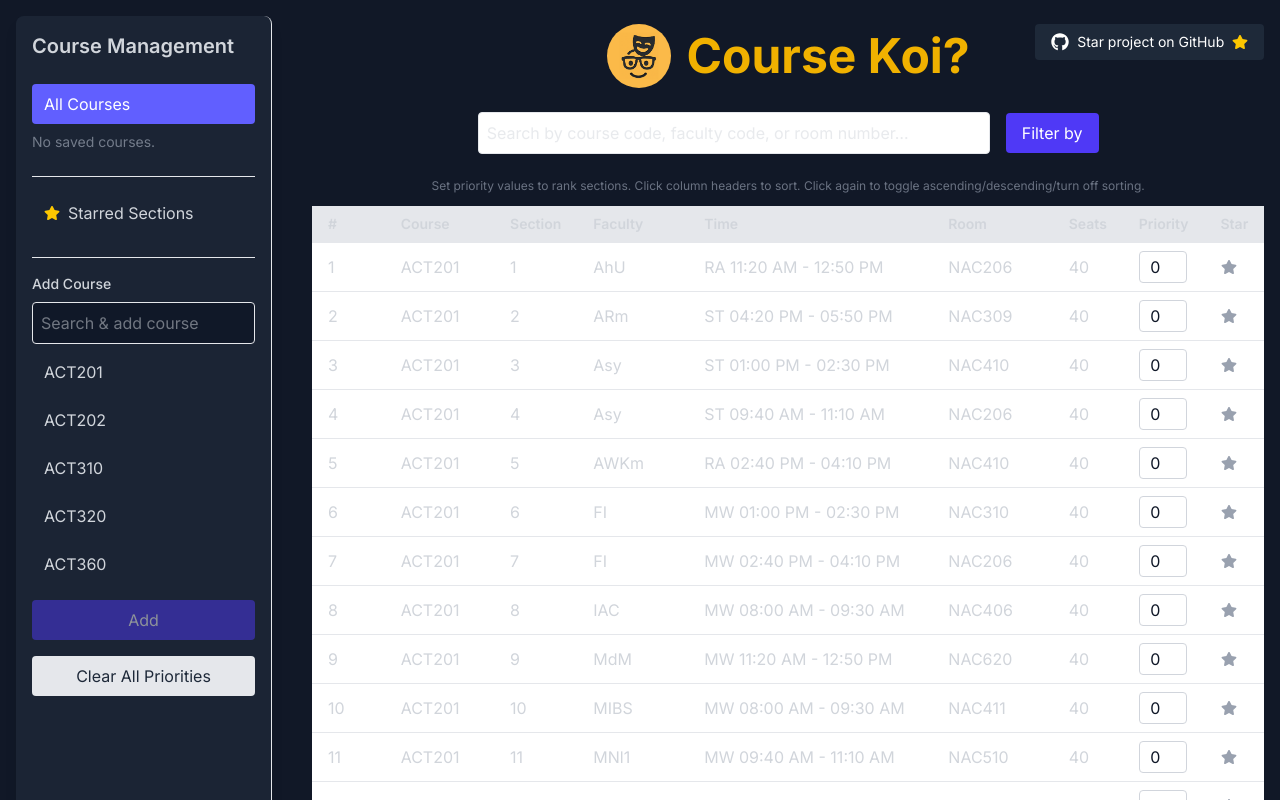
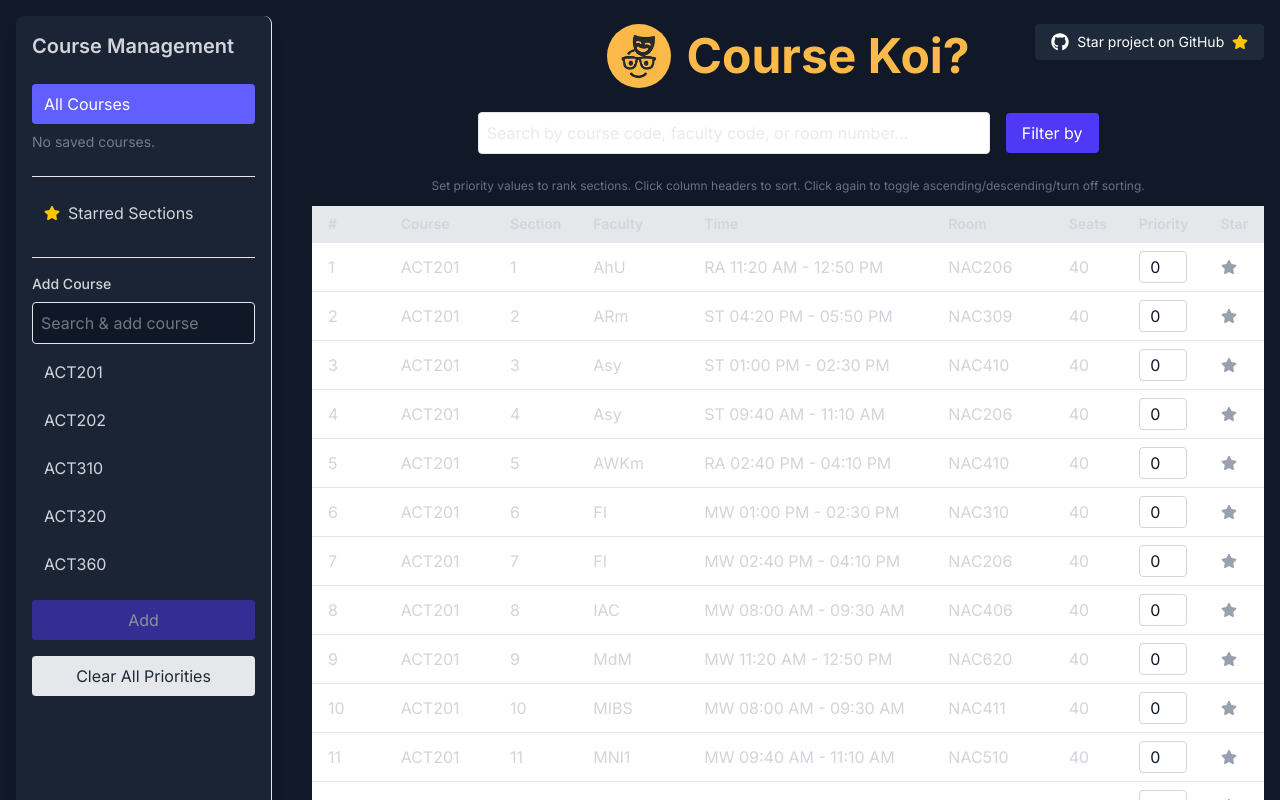
Before and after one commit to maharun0/course-koi, a Next.js app: page / in a window 1280 px wide. Shown: the top 800 px of the page. Built offline with nearby package versions, Linux system fonts and the light colour scheme.

Commit message:
fixed logo text color

```diff
--- a/app/page.tsx
+++ b/app/page.tsx
@@ -579,7 +579,7 @@
 				<div className="flex items-center justify-center relative">
 					<div className="flex items-center">
 						<Image src="/course_koi.png" alt="Course Koi" width={64} height={64} className="rounded-full mr-4" />
-						<h1 className="text-5xl font-bold text-yellow-500">Course Koi?</h1>
+						<h1 className="text-5xl font-bold text-[#FBB949]">Course Koi?</h1>
 					</div>
 					<a
 						href="https://github.com/maharun0/course-koi"
```
